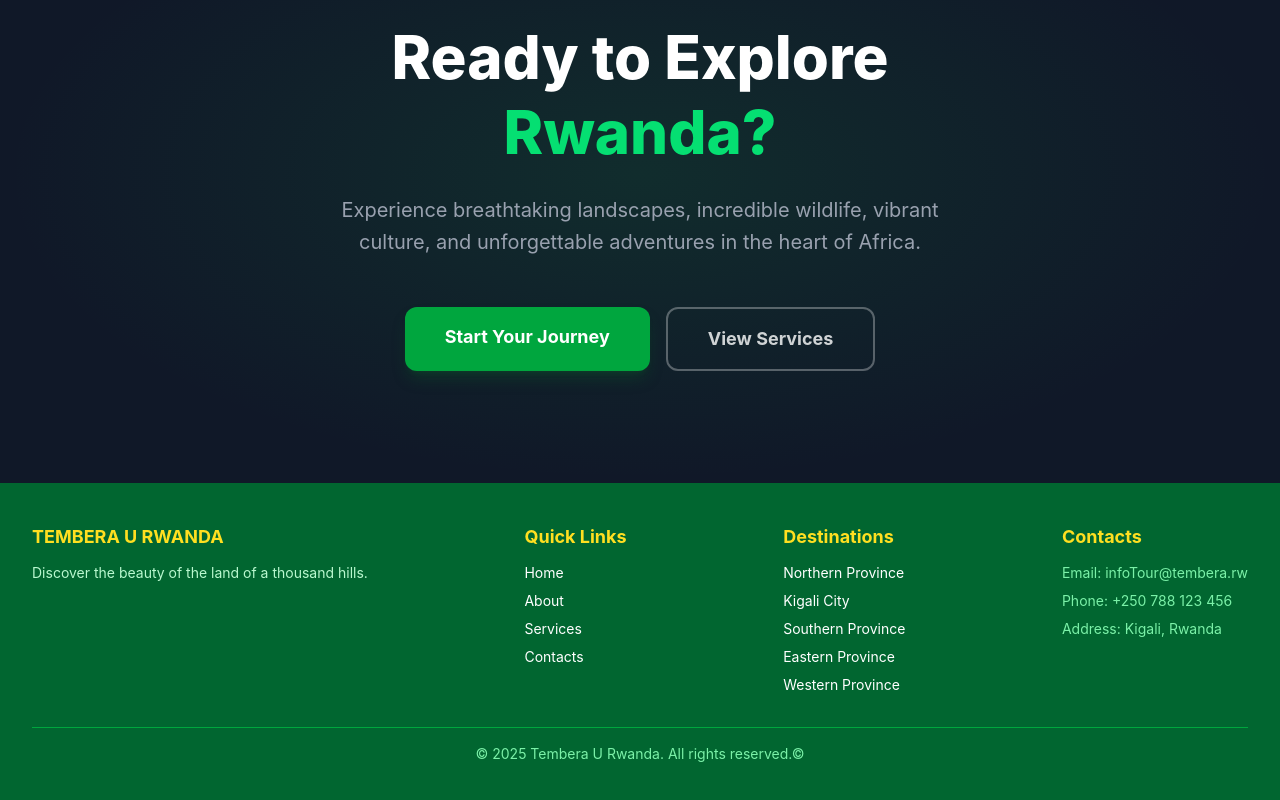
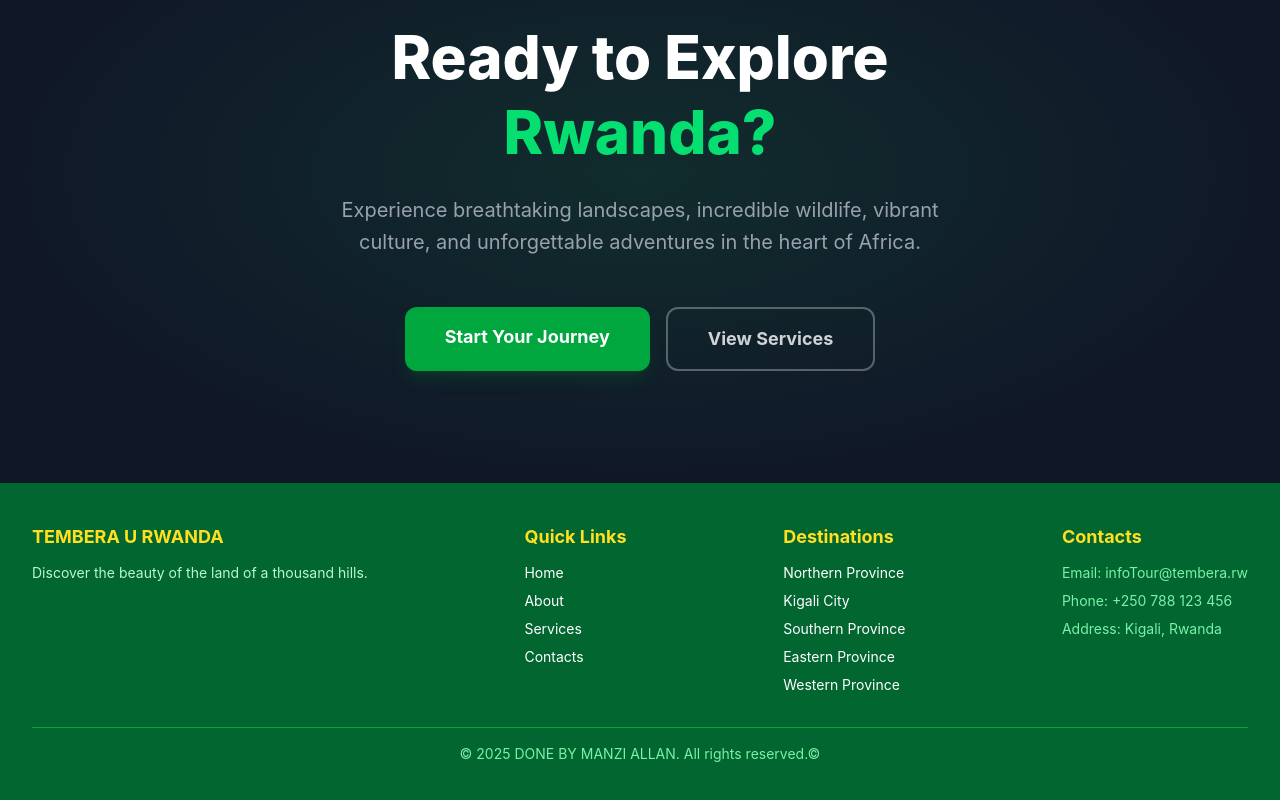
Before and after one commit to Allan-MA30/SOSL3, a Vue app: page / in a window 1280 px wide. Shown: the part 5173-5973 px from the top of the page. Built offline with nearby package versions, Linux system fonts and the light colour scheme.

Commit message:
Made refinements asked by tr

```diff
--- a/src/components/Footer.vue
+++ b/src/components/Footer.vue
@@ -38,7 +38,7 @@ import { RouterLink } from 'vue-router'
     </div>
     </div>
     <div class="border-t border-green-600 mt-8 pt-4 text-sm text-green-300">
-   <p class=" text-center"> &copy; 2025 Tembera U Rwanda. All rights reserved.©</p>
+   <p class=" text-center"> &copy; 2025 DONE BY MANZI ALLAN. All rights reserved.©</p>
     </div>
 
     </footer>
```
